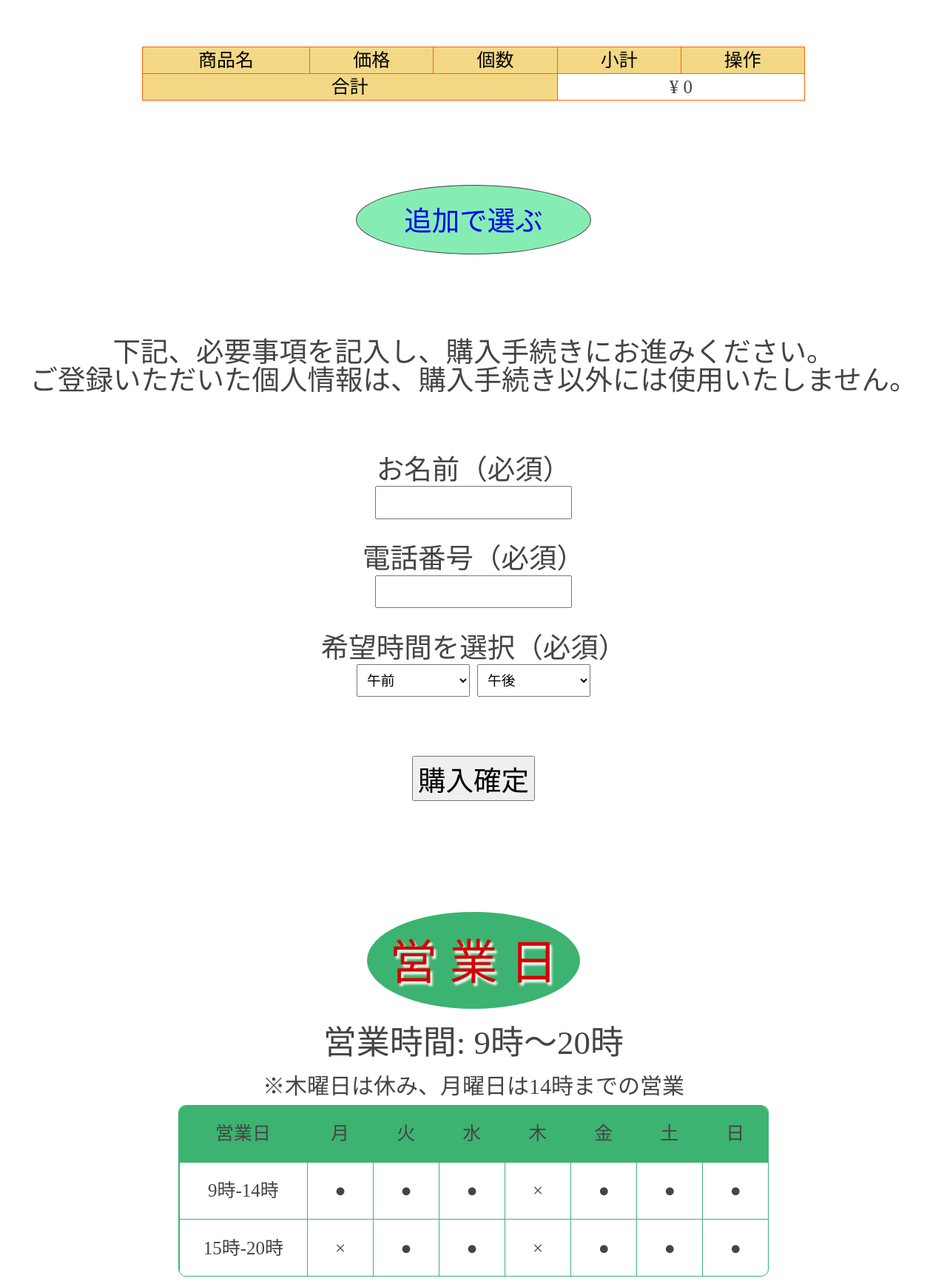
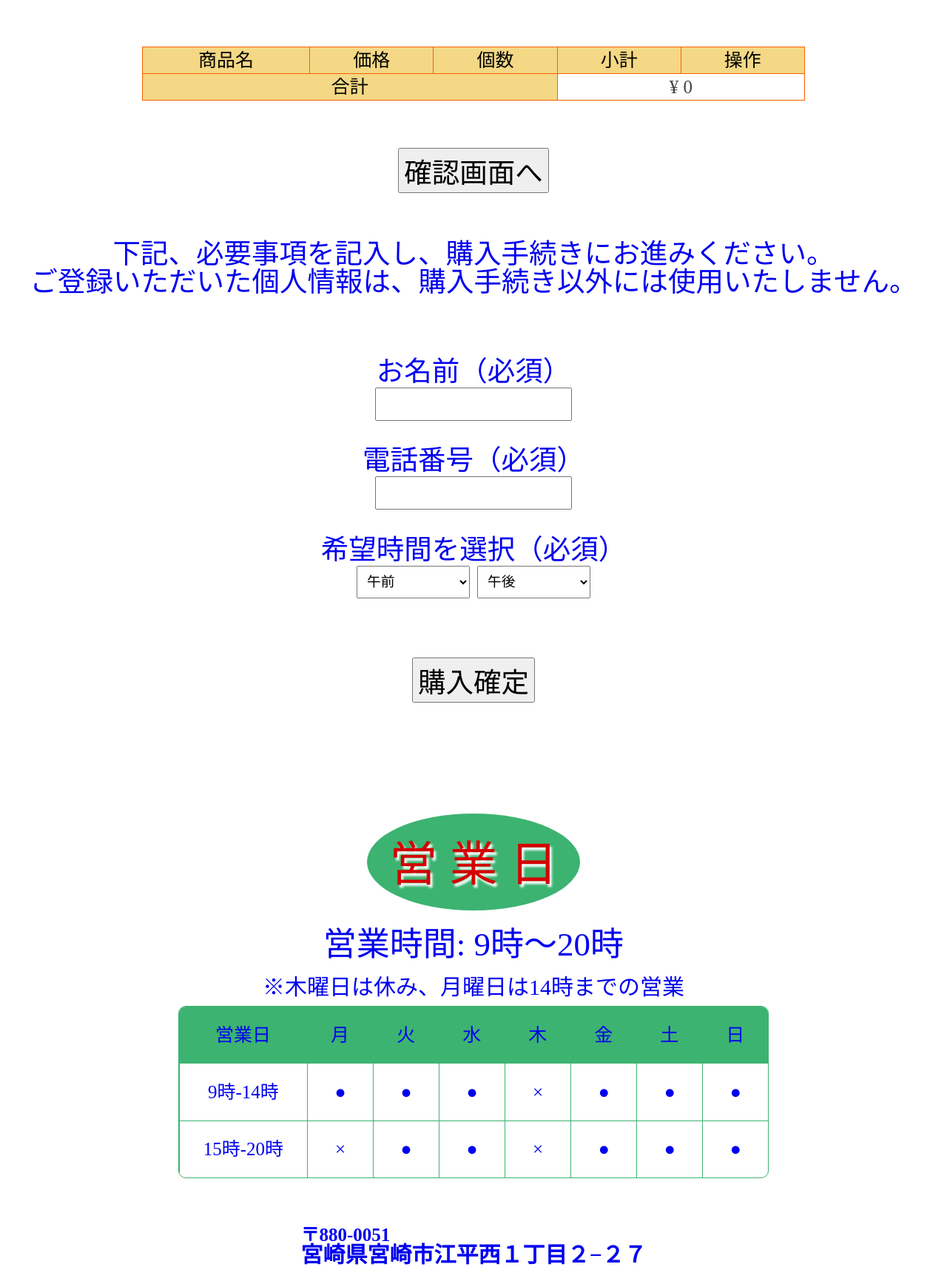
Before and after one commit to michikofujita/oh-bento, a PHP site: page /cart.php in a window 1280 px wide. Shown: the part 187-1919 px from the top of the page at 74% size. Run offline with PHP 8.4, Linux system fonts and the light colour scheme.

Commit message:
ボタン修正

```diff
--- a/cart.php
+++ b/cart.php
@@ -125,8 +125,10 @@ foreach ($products as $name => $product) {
                     </tbody>
                 </table>
             </div>
-            <p class="addition"><a href="product.php" style="text-decoration:none;">追加で選ぶ</a></p>
-
+            <div class="book" style="margin-top: 5%;">
+                <a href="product.php" style="text-decoration:none;">
+                <button class="cash" onclick="location.href='kanryou.php'">確認画面へ</button>
+            </div>
         </div>
 
 
```
